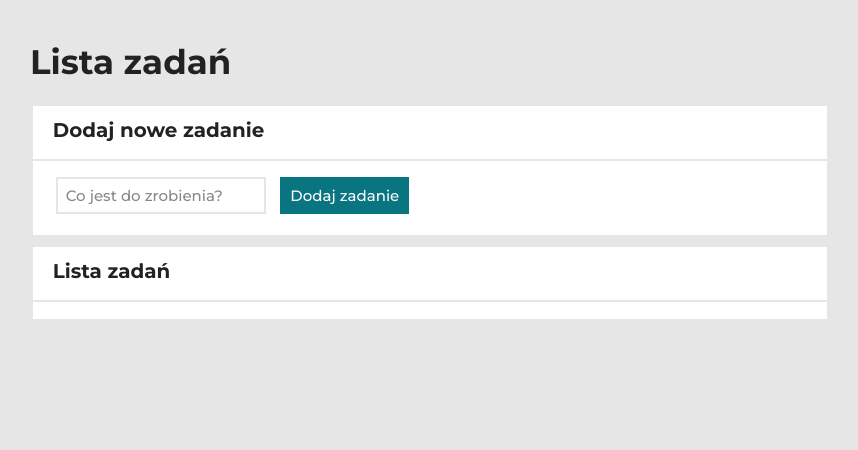
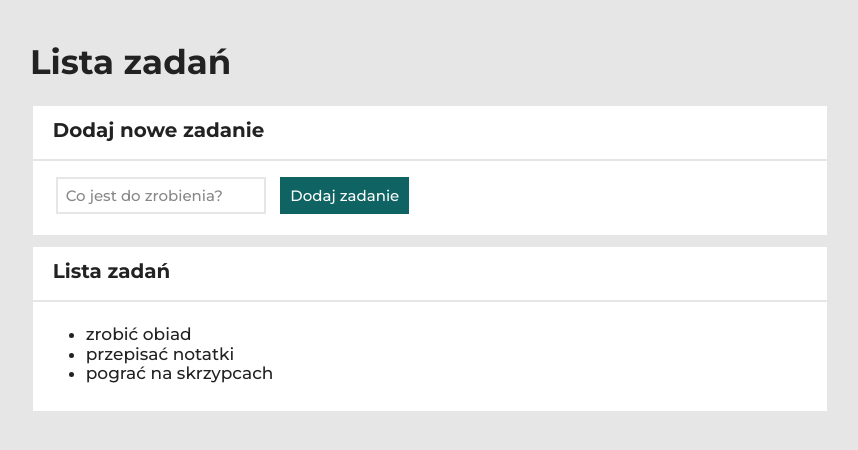
Before and after one commit to wiktoriakazmierczyk/tasks-list, a plain HTML site: page index.html in a window 1280 px wide. Shown: the whole page, without its empty margins (210-1068 px from the left). Drawn offline with nearby package versions, Linux system fonts and the light colour scheme.

Commit message:
Base of JS added

```diff
--- a/css/button.css
+++ b/css/button.css
@@ -1,8 +1,8 @@
 .button {
-    background-color: rgb(9, 117, 129);
+    background-color: #0f6363;
     color: white;
     font-size: 15px;
     padding: 10px;
-    border: rgb(9, 117, 129)
+    border: #0f6363;
 
 }
--- a/css/form.css
+++ b/css/form.css
@@ -15,3 +15,15 @@
     padding: 8px;
     margin: 10px;
 }
+
+.form__fieldset--list {
+/* background-image: url(../images/bin.png); */
+}
+
+.list__item {
+
+}
+
+.list__item--done {
+    text-decoration: line-through;
+}
--- a/index.html
+++ b/index.html
@@ -6,7 +6,7 @@
     <meta http-equiv="X-UA-Compatible" content="IE=edge">
     <meta name="viewport" content="width=device-width, initial-scale=1.0">
     <title>Lista zadań</title>
-
+    <link rel="icon" href="images/icon.png">
     <link rel="stylesheet" href="https://cdnjs.cloudflare.com/ajax/libs/normalize/8.0.1/normalize.min.css"
         integrity="sha512-NhSC1YmyruXifcj/KFRWoC561YpHpc5Jtzgvbuzx5VozKpWvQ+4nXhPdFgmx8xqexRcpAglTj9sIBWINXa8x5w=="
         crossorigin="anonymous" referrerpolicy="no-referrer" />
@@ -21,27 +21,27 @@
 <body class="body">
     <h1>Lista zadań</h1>
 
-    <form class="form">
+    <form class="form js-form">
         <fieldset class="form__fieldset">
             <h3 class="subheader">Dodaj nowe zadanie</h3>
         </fieldset>
 
         <fieldset class="form__fieldset">
             <label>
-                <input class="form__fieldset--input" name="zadanie" value="Co jest do zrobienia?">
+                <input class="form__fieldset--input js-newTask" value="Co jest do zrobienia?" readonly>
                 <button class="button js-button">Dodaj zadanie</button>
             </label>
         </fieldset>
 
     </form>
 
-    <form class="form">
+    <form class="form js-form">
         <fieldset class="form__fieldset">
             <h3 class="subheader">Lista zadań</h3>
         </fieldset>
         <fieldset class="form__fieldset">
             <label>
-
+                <ul class="form__fieldset--list js-tasks"></ul>
             </label>
         </fieldset>
     </form>
--- a/js/script.js
+++ b/js/script.js
@@ -0,0 +1,37 @@
+{
+    const tasks = [
+        {
+            content: "zrobić obiad",
+            done: false,
+        },
+        {
+            content: "przepisać notatki",
+            done: false,
+        },
+        {
+            content: "pograć na skrzypcach",
+            done: true,
+        },
+    ];
+
+    const render = () => {
+        let htmlString = "";
+
+        for (const task of tasks) {
+            htmlString += `
+            <li>
+            ${task.content}
+            </li>
+            `;
+        }
+
+        document.querySelector(".js-tasks").innerHTML = htmlString;
+    };
+
+    const init = () => {
+        render();
+
+    };
+
+    init();
+}
```
Also changed, not shown: images/bin.png (added), images/check.png.
